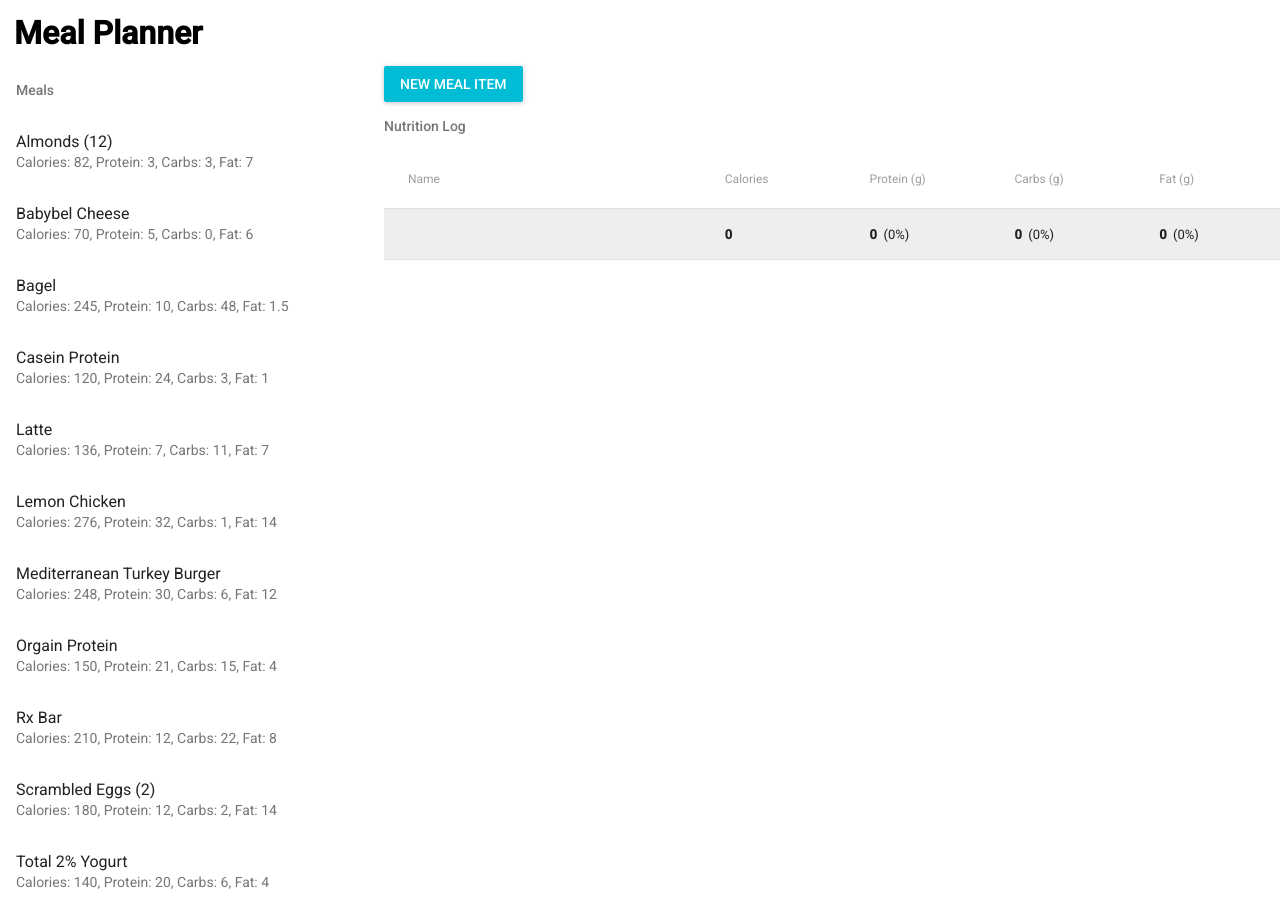
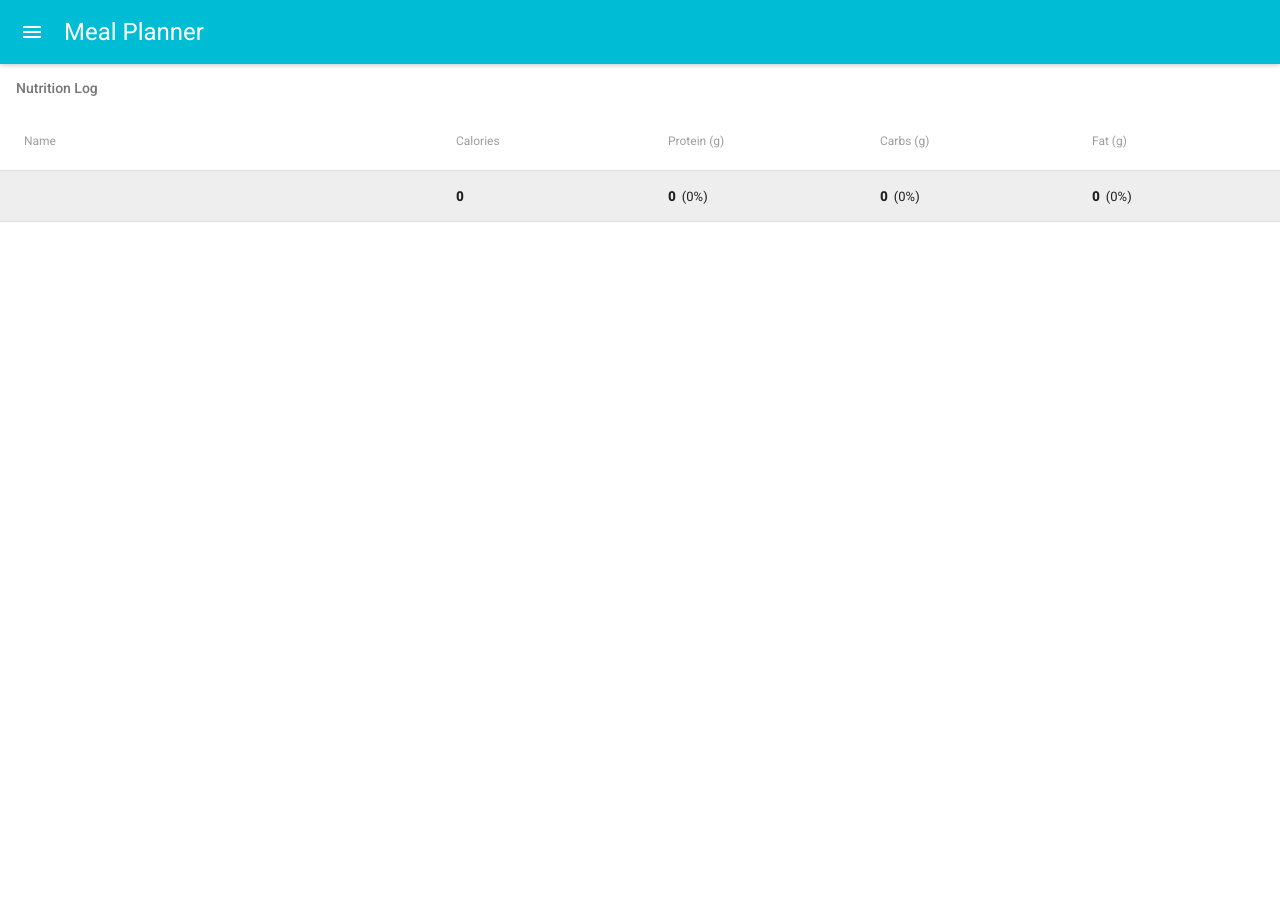
Before and after one commit to kirkyoder/react-meal-planner, a React app: page / in a window 1280 px wide. After the commit the page ends 800 px from the top, so only its background shows below. Built offline with nearby package versions, Linux system fonts and the light colour scheme; the HTML template or start-up script is replaced by a standard one.

Commit message:
implement app bar (#2)

```diff
--- a/src/App.js
+++ b/src/App.js
@@ -11,7 +11,6 @@ class App extends Component {
         return (
             <MuiThemeProvider>
                 <div className="App">
-                    <h1>Meal Planner</h1>
                     <MealPlanner meals={MealDatabase.getMealItems()} />
                 </div>
             </MuiThemeProvider>
--- a/src/components/MealPlanner.js
+++ b/src/components/MealPlanner.js
@@ -1,9 +1,14 @@
 import React, { Component } from 'react';
 
-import '../styles/meal-planner.css';
-
-import { Subheader, List } from 'material-ui';
-import RaisedButton from 'material-ui/RaisedButton';
+import AppBar from 'material-ui/AppBar';
+import IconButton from 'material-ui/IconButton';
+import IconMenu from 'material-ui/IconMenu';
+import List from 'material-ui/List';
+import MenuItem from 'material-ui/MenuItem';
+import NavigationMenuIcon from 'material-ui/svg-icons/navigation/menu';
+import NavigationMoreIcon from 'material-ui/svg-icons/navigation/more-vert';
+import Subheader from 'material-ui/Subheader';
+import { white } from 'material-ui/styles/colors';
 
 import MealItemEnumerator from './MealItemEnumerator';
 import MealItemModel from '../models/MealItemModel';
@@ -20,7 +25,8 @@ class MealPlanner extends Component {
         this.state = {
             availableMeals: props.meals || [],
             plannedMeals: [],
-            mealItemMakerOpen: false
+            mealItemMakerOpen: false,
+            visiblePane: 0
         }
 
         this.handleMealAdded = this.handleMealAdded.bind(this);
@@ -78,14 +84,27 @@ class MealPlanner extends Component {
         this.setState({ mealItemMakerOpen: false });
     }
 
-    render() {
-        return (
-            <div className="outer-container">
-                <RaisedButton
-                    label="New Meal Item"
-                    primary={true}
-                    onClick={this.openMealItemMaker} />
+    showNutritionLog = () => {
+        this.setState({ visiblePane: 0 })
+    }
 
+    showMealList = () => {
+        this.setState({ visiblePane: 1 })
+    }
+
+    getNutritionLogPane() {
+        const pane = (
+            <div className="nutrition-log-container">
+                <NutritionLog mealItems={this.state.plannedMeals} onClick={this.handleMealRemoved} />
+            </div>
+        );
+
+        return { pane: pane }
+    }
+
+    getMealListPane() {
+        const pane = (
+            <div>
                 <MealItemMaker
                     open={this.state.mealItemMakerOpen}
                     onClose={this.onMealItemMakerClosed} />
@@ -98,10 +117,46 @@ class MealPlanner extends Component {
                             onItemClicked={this.handleMealAdded} />
                     </List>
                 </div>
+            </div>
+        );
 
-                <div className="nutrition-log-container">
-                    <NutritionLog mealItems={this.state.plannedMeals} onClick={this.handleMealRemoved} />
-                </div>
+        const menu = (
+            <IconMenu iconButtonElement={<IconButton><NavigationMoreIcon color={white} /></IconButton>}>
+                <MenuItem primaryText="Add Meal Item" onClick={this.openMealItemMaker} />
+            </IconMenu>
+        );
+
+        return { pane: pane, appMenuRight: menu };
+    }
+
+    getVisiblePane() {
+        switch (this.state.visiblePane) {
+            case 1:
+                return this.getMealListPane();
+            case 0:
+            default:
+                return this.getNutritionLogPane();
+        }
+    }
+
+    render() {
+        const appBarMenuLeft = (
+            <IconMenu iconButtonElement={<IconButton><NavigationMenuIcon color={white} /></IconButton>}>
+                <MenuItem primaryText="Nutrition Log" onClick={this.showNutritionLog} />
+                <MenuItem primaryText="Meal List" onClick={this.showMealList} />
+            </IconMenu>
+        );
+
+        const visiblePane = this.getVisiblePane()
+
+        return (
+            <div className="outer-container">
+                <AppBar
+                    title="Meal Planner"
+                    iconElementLeft={appBarMenuLeft}
+                    iconElementRight={visiblePane.appMenuRight} />
+
+                {visiblePane.pane}
             </div>
         );
     }
--- a/src/styles/meal-planner.css
+++ /dev/null
@@ -1,15 +0,0 @@
-.outer-container {
-    width: 100%;
-}
-
-.meals-list-container {
-    width: 30%;
-    float: left;
-    /* height: 100vh;
-    overflow: scroll; */
-}
-
-.nutrition-log-container{
-    /* height: 100vh;
-    overflow: scroll; */
-}
--- a/src/styles/nutrition-log.css
+++ /dev/null
@@ -1,5 +0,0 @@
-.nutrition-log {}
-
-.nutrition-log tfoot {
-    background-color: #ccc;
-}
```
Also changed, not shown: src/styles/mealitem.css (deleted, +0 -12 lines).
